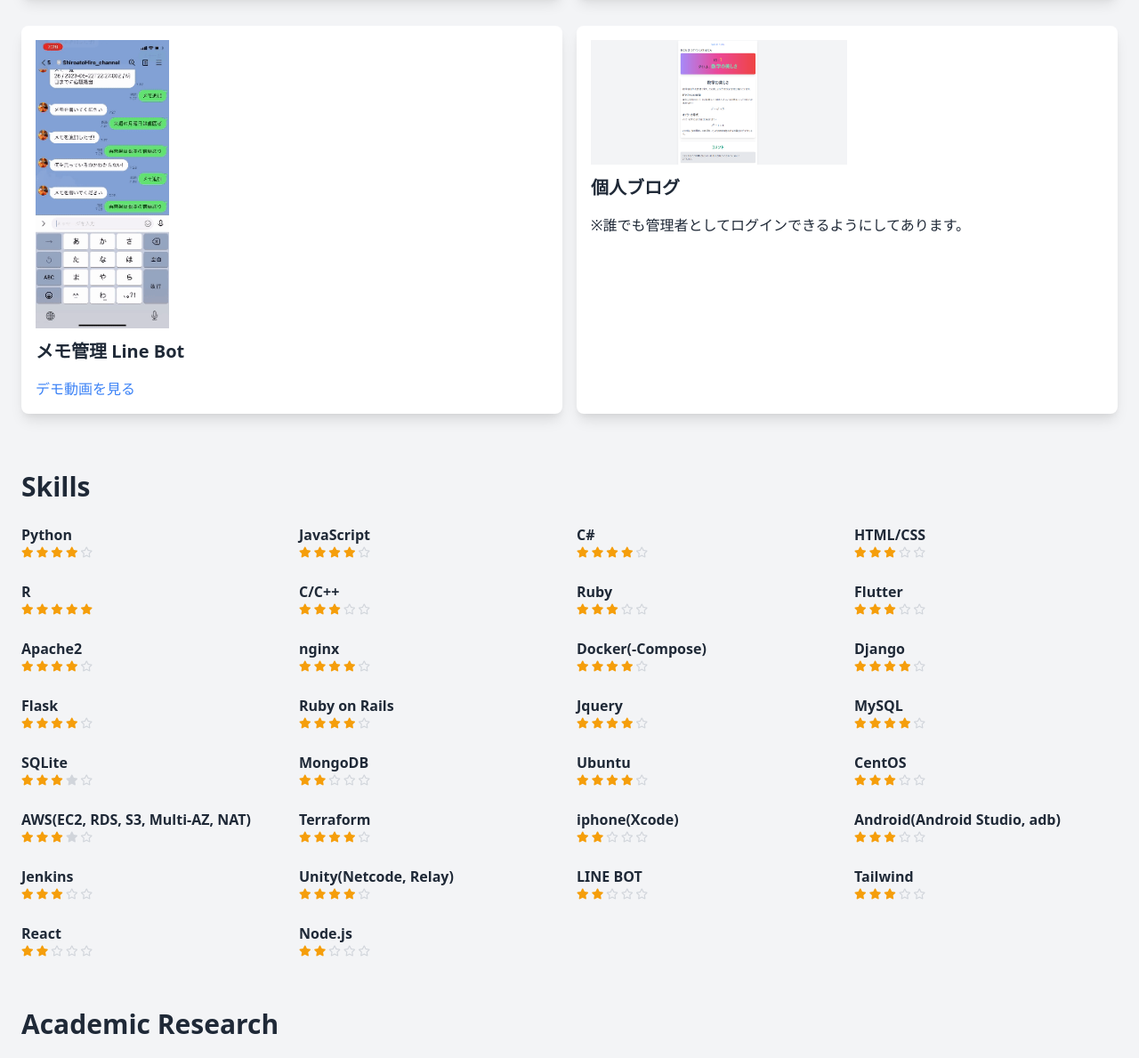
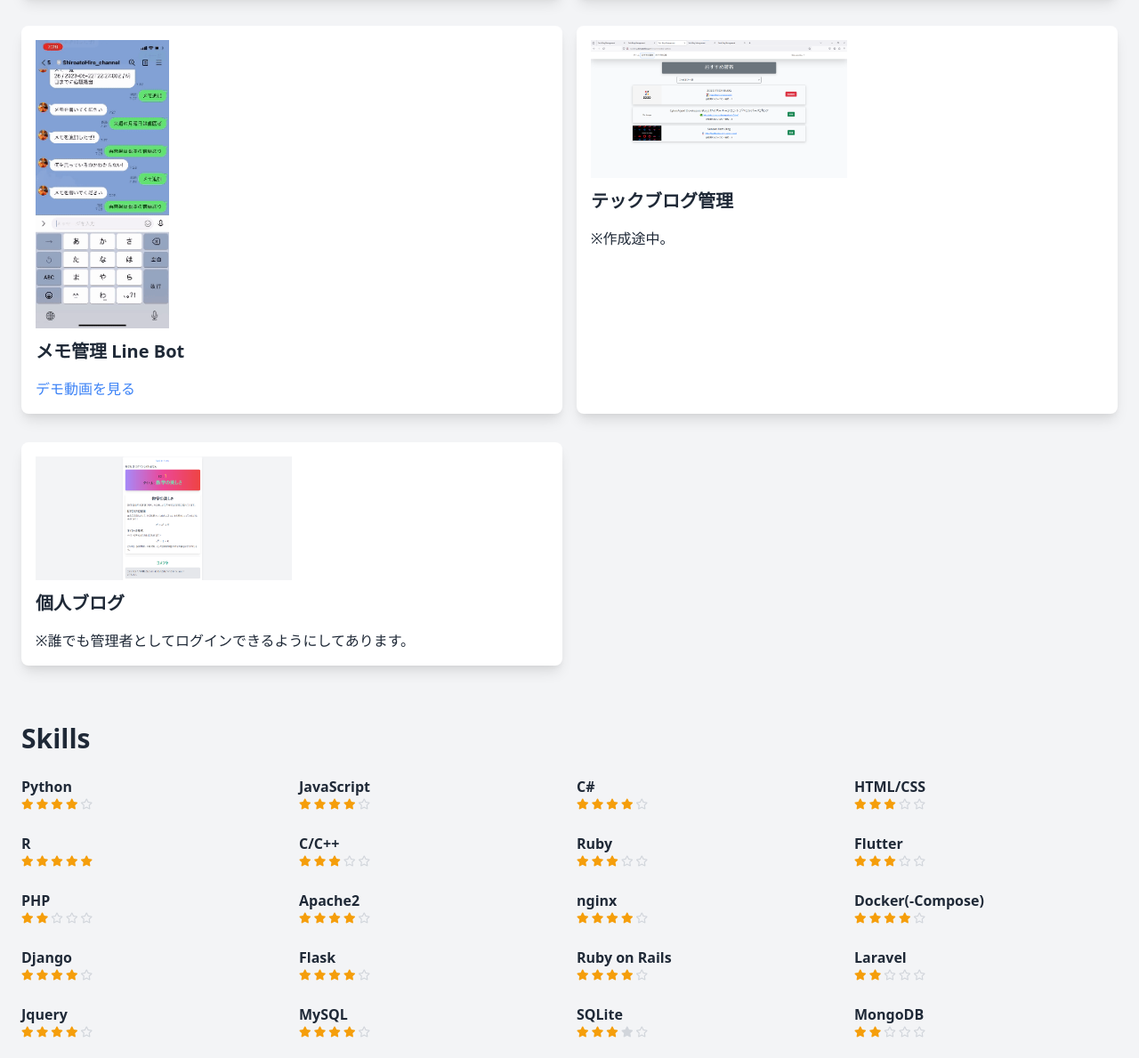
Before and after one commit to SuperHiroki/profile, a plain HTML site: page index.html in a window 1280 px wide. Shown: the part 2356-3545 px from the top of the page at 89% size. Drawn offline with nearby package versions, Linux system fonts and the light colour scheme.

Commit message:
techblog

```diff
--- a/index.html
+++ b/index.html
@@ -132,6 +132,14 @@
                 </div>
 
                 <div class="project bg-white shadow-lg rounded-lg p-4 mb-4">
+                    <a href="http://techblog.shiroatohiro.com/" target="_blank">
+                        <img src="thumbnail/techblog.png" alt="スーパーテックブログ管理のサムネイル" class="mb-3" style="width: 50%; height: auto;">
+                        <h3 class="text-xl font-semibold mb-4">テックブログ管理</h3>
+                        <p>※作成途中。</p>
+                    </a>
+                </div>
+
+                <div class="project bg-white shadow-lg rounded-lg p-4 mb-4">
                     <a href="http://site5.shiroatohiro.com" target="_blank">
                         <img src="thumbnail/blog_simple.png" alt="ブログ（誰でも管理者としてログインできるようにしてある）のサムネイル" class="mb-3" style="width: 50%; height: auto;">
                         <h3 class="text-xl font-semibold mb-4">個人ブログ</h3>
@@ -227,6 +235,16 @@
                     </div>
                 </div>
                 <div class="mb-2">
+                    <h3 class="text-md font-semibold">PHP</h3>
+                    <div class="text-xs">
+                        <i class="fas fa-star text-yellow-500"></i>
+                        <i class="fas fa-star text-yellow-500"></i>
+                        <i class="far fa-star text-gray-300"></i>
+                        <i class="far fa-star text-gray-300"></i>
+                        <i class="far fa-star text-gray-300"></i>
+                    </div>
+                </div>
+                <div class="mb-2">
                     <h3 class="text-md font-semibold">Apache2</h3>
                     <div class="text-xs">
                         <i class="fas fa-star text-yellow-500"></i>
@@ -283,6 +301,16 @@
                         <i class="fas fa-star text-yellow-500"></i>
                         <i class="fas fa-star text-yellow-500"></i>
                         <i class="fas fa-star text-yellow-500"></i>
+                        <i class="far fa-star text-gray-300"></i>
+                    </div>
+                </div>
+                <div class="mb-2">
+                    <h3 class="text-md font-semibold">Laravel</h3>
+                    <div class="text-xs">
+                        <i class="fas fa-star text-yellow-500"></i>
+                        <i class="fas fa-star text-yellow-500"></i>
+                        <i class="far fa-star text-gray-300"></i>
+                        <i class="far fa-star text-gray-300"></i>
                         <i class="far fa-star text-gray-300"></i>
                     </div>
                 </div>
```
Also changed, not shown: thumbnail/techblog.png (added).
